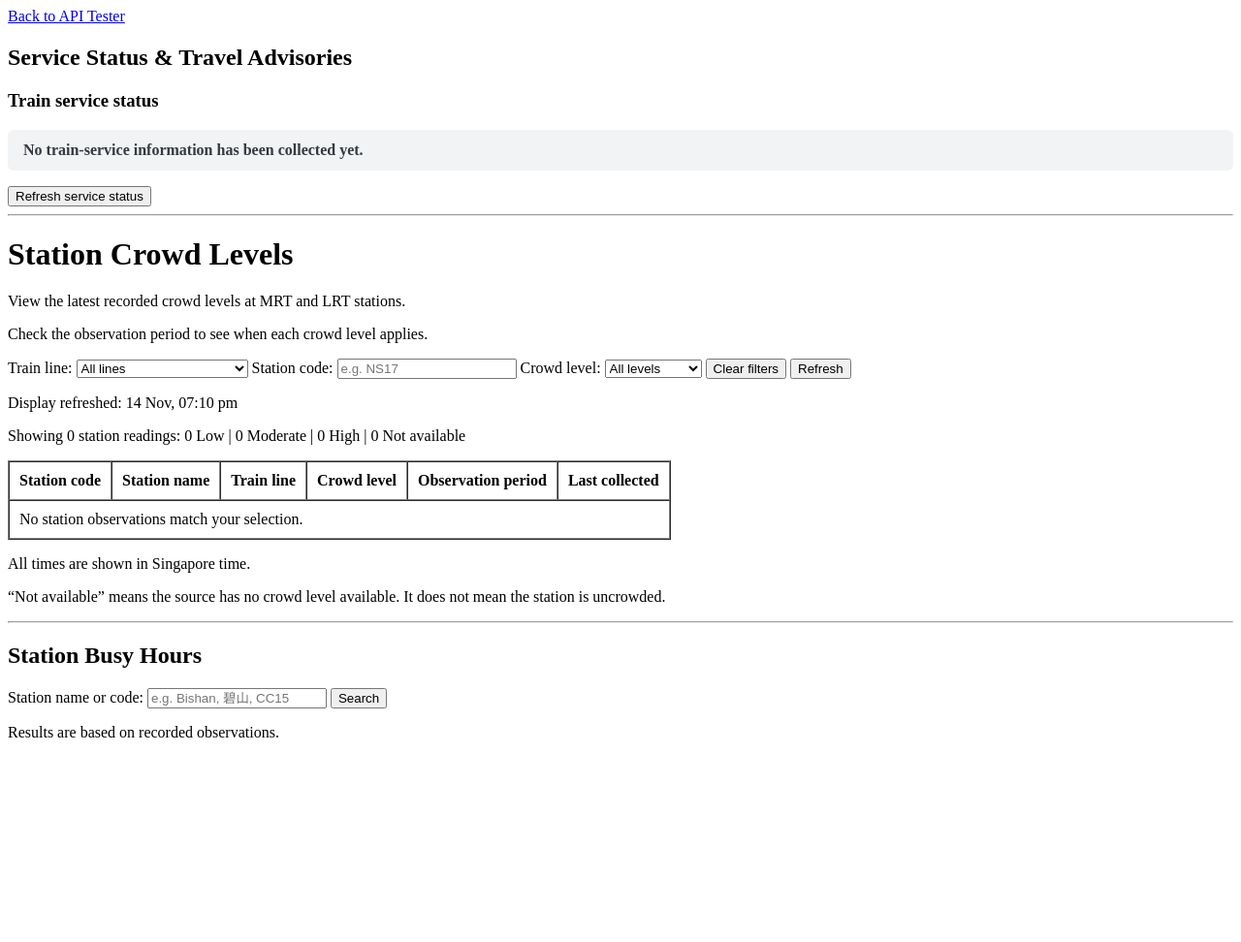
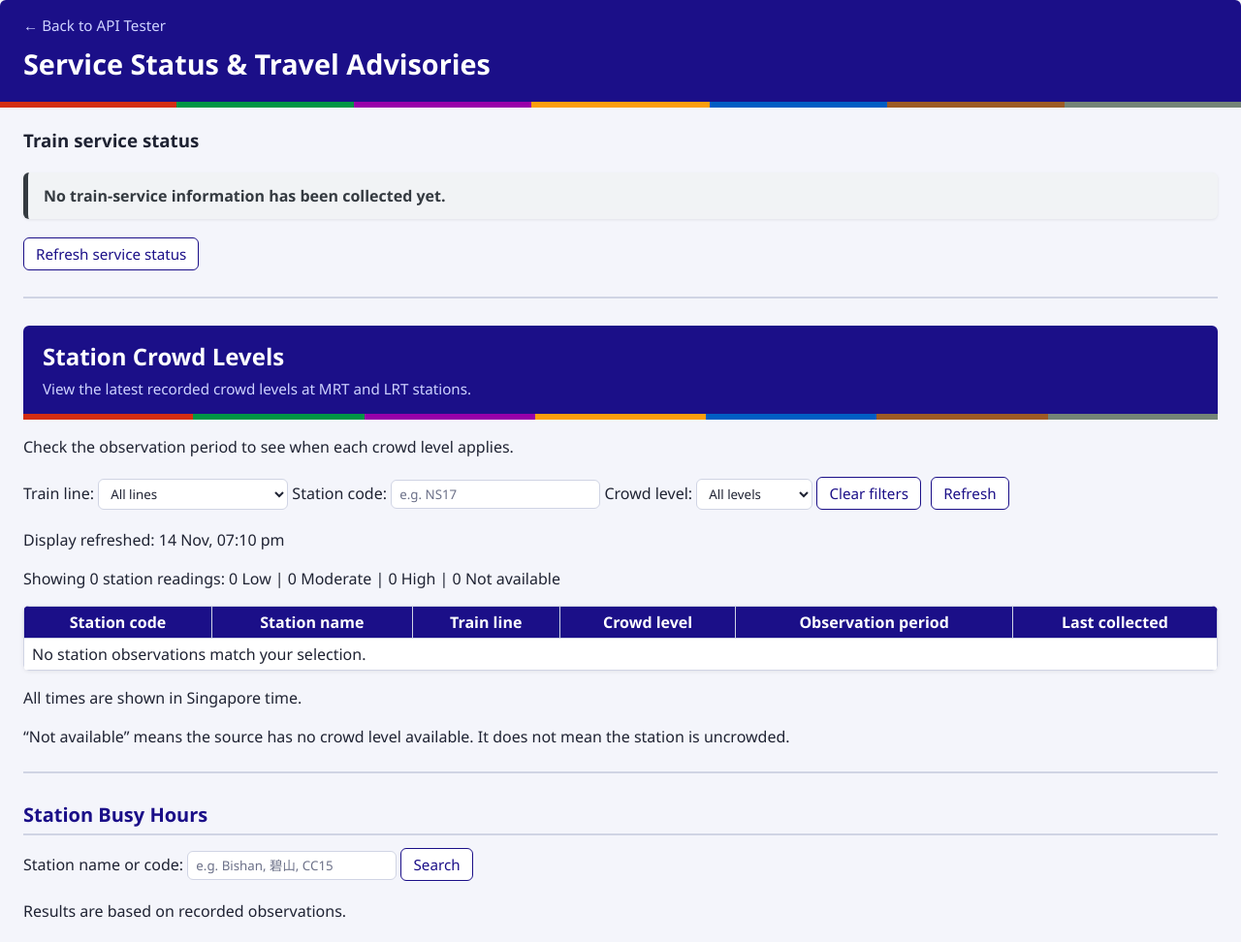
Before and after one commit to yjmockkk/INF2003_TransitIQ, a Flask app: page /crowd-dashboard in a window 1280 px wide. Shown: the whole page at 97% size. Before the commit the page ends 761 px from the top, so only its background shows below. Run offline with Flask 2, Linux system fonts and the light colour scheme; data that the repository does not hold is empty; parts of the project's set-up code (start-up, migrations or seed data) failed here and were passed over.

Commit message:
frontend - finally cooked major changes :D

```diff
--- a/frontend/static/css/crowd_dashboard.css
+++ b/frontend/static/css/crowd_dashboard.css
@@ -1,7 +1,11 @@
+
+/* Status banner */
 .train-status {
   padding: 12px 16px;
-    border-radius: 6px;
+  border-radius: var(--radius);
   font-weight: 600;
+  border-left: 5px solid currentColor;
+  box-shadow: 0 1px 3px rgba(0, 0, 0, 0.08);
 }
 
 .train-status--normal {
@@ -19,32 +23,38 @@
   color: #343a40;
 }
 
-.advisory-card {
-    border: 1px solid #ccc;
-    border-radius: 6px;
-    padding: 12px 16px;
-    margin-bottom: 12px;
-    overflow-wrap: anywhere;
+/* Table wrapper */
+.table-container {
+  overflow-x: auto;
+  background: var(--card);
+  border-radius: var(--radius);
+  box-shadow: 0 1px 4px rgba(0, 0, 0, 0.08);
 }
 
-.advisory-card dt {
-    font-weight: 600;
+.table-container table {
+  width: 100%;
+  margin-top: 0;
 }
 
-.advisory-card dd {
-    margin-bottom: 8px;
-    white-space: pre-wrap;
+
+
+.page-header h1 {
+  margin: 6px 0 0;
+  padding: 0;
+  background: none;
+  border: none;
+  border-image: none;
+  color: #fff;
+  font-size: 1.8rem;
 }
 
-.advisory-text {
-    white-space: pre-wrap;
+.page-header a {
+  color: #cfd3ff;
+  font-size: 0.95rem;
+  text-decoration: none;
 }
 
-.additional-information {
-    white-space: pre-wrap;
-    overflow-wrap: anywhere;
+.page-header a:hover {
+  color: #fff;
+  text-decoration: underline;
 }
-
-.table-container {
-    overflow-x: auto;
-}
--- a/frontend/static/css/test.css
+++ b/frontend/static/css/test.css
@@ -1,251 +1,243 @@
+/* This is a CSS file. */
+
+/* ---------- Theme ---------- */
 :root {
-  --bg: #f1f5f9;
+  --primary: #1b0f88;
+  --primary-hover: #2d20b0;
+  --bg: #f4f5fb;
   --card: #ffffff;
-  --ink: #0f172a;
-  --muted: #64748b;
-  --line: #e2e8f0;
-  --brand: #1565c0;
-  --brand-dark: #0d47a1;
-  --brand-soft: #e3effb;
-  --ok: #15803d;
-  --warn: #b45309;
-  --bad: #b91c1c;
-  --radius: 12px;
+  --border: #d0d4e4;
+  --text: #1f2333;
+  --muted: #6b7088;
+  --radius: 6px;
+  --nsl: #d42e12;
+  --ewl: #009645;
+  --nel: #9900aa;
+  --ccl: #fa9e0d;
+  --dtl: #005ec4;
+  --tel: #9d5b25;
+  --lrt: #748477;
 }
 
-* { box-sizing: border-box; }
-
+/* ---------- Base ---------- */
 body {
-  font-family: "Inter", system-ui, -apple-system, "Segoe UI", Arial, sans-serif;
+  font-family: "Segoe UI", Arial, sans-serif;
+  margin: 20px;
+  padding: 0 4px;
   background: var(--bg);
-  color: var(--ink);
-  margin: 0;
-  padding: 28px 20px 60px;
+  color: var(--text);
   line-height: 1.5;
 }
 
-body > * {
-  max-width: 1040px;
-  margin-left: auto;
-  margin-right: auto;
+h2 {
+  color: var(--primary);
+  font-size: 1.25rem;
+  margin: 28px 0 10px;
+  padding-bottom: 4px;
+  border-bottom: 2px solid var(--border);
 }
 
-/* Title */
-body > h2 {
-  font-size: 1.75rem;
-  letter-spacing: -0.02em;
-  margin-top: 0;
-  margin-bottom: 18px;
-}
-body > h2::before {
-  content: "";
-  display: inline-block;
-  width: 10px;
-  height: 1.1em;
-  margin-right: 10px;
-  border-radius: 3px;
-  background: linear-gradient(180deg, #42a5f5, var(--brand-dark));
-  vertical-align: -0.15em;
+.row {
+  margin: 6px 0;
 }
 
-/* Buttons */
-button {
-  font: inherit;
-  font-size: 0.9rem;
-  margin: 3px 6px 3px 0;
-  padding: 7px 14px;
-  color: var(--ink);
-  background: var(--card);
-  border: 1px solid var(--line);
-  border-radius: 8px;
-  cursor: pointer;
-  transition: background 0.15s, border-color 0.15s, box-shadow 0.15s, transform 0.1s;
-}
-button:hover {
-  border-color: var(--brand);
-  color: var(--brand);
-  background: var(--brand-soft);
-}
-button:active { transform: translateY(1px); }
-button:focus-visible,
-input:focus-visible,
-select:focus-visible {
-  outline: 3px solid rgba(21, 101, 192, 0.3);
-  outline-offset: 1px;
+/* ---------- Banners (NEW) ---------- */
+.page-header,
+.section-header {
+  margin: 28px 0 16px;
+  padding: 14px 20px;
+  background: var(--primary);
+  color: #fff;
+  border-radius: var(--radius) var(--radius) 0 0;
+  border-bottom: 6px solid transparent;
+  border-image: linear-gradient(
+      to right,
+      var(--nsl) 0 14.28%,
+      var(--ewl) 0 28.57%,
+      var(--nel) 0 42.85%,
+      var(--ccl) 0 57.14%,
+      var(--dtl) 0 71.42%,
+      var(--tel) 0 85.71%,
+      var(--lrt) 0
+    ) 1;
 }
 
-/* Tabs */
+.page-header {
+  margin: -20px -24px 20px;
+  padding: 14px 24px 18px;
+}
+
+.page-header h1 {
+  margin: 6px 0 0;
+  color: #fff;
+  font-size: 1.8rem;
+}
+
+.page-header a {
+  color: #cfd3ff;
+  font-size: 0.95rem;
+  text-decoration: none;
+}
+
+.page-header a:hover {
+  color: #fff;
+  text-decoration: underline;
+}
+
+.section-header h2 {
+  margin: 0;
+  padding: 0;
+  border: 0;
+  color: #fff;
+  font-size: 1.5rem;
+}
+
+.section-header p {
+  margin: 4px 0 0;
+  color: #cfd3ff;
+  font-size: 0.95rem;
+}
+
+/* ---------- Buttons ---------- */
+button {
+  margin: 3px 6px 3px 0;
+  padding: 6px 12px;
+  cursor: pointer;
+  font-family: inherit;
+  font-size: 0.95rem;
+  color: var(--primary);
+  background: var(--card);
+  border: 1px solid var(--primary);
+  border-radius: var(--radius);
+  transition: background 0.15s, color 0.15s, box-shadow 0.15s;
+}
+
+button:hover {
+  background: var(--primary);
+  color: #fff;
+  box-shadow: 0 2px 6px rgba(27, 15, 136, 0.25);
+}
+
+button:active {
+  transform: translateY(1px);
+}
+
+/* ---------- Tabs ---------- */
 .tabs {
-  display: inline-flex;
-  gap: 4px;
-  padding: 4px;
-  margin-bottom: 14px;
-  background: #e2e8f0;
-  border-radius: 10px;
+  margin-bottom: 16px;
 }
-.tabs button {
-  margin: 0;
-  padding: 8px 22px;
-  border: 0;
-  background: transparent;
-  font-weight: 600;
+
+.tabs button.active {
+  background: var(--primary);
+  color: white;
+}
+
+/* ---------- Inputs ---------- */
+input {
+  padding: 5px 8px;
+  font-family: inherit;
+  border: 1px solid var(--border);
+  border-radius: var(--radius);
+  background: #fff;
+  color: var(--text);
+}
+
+input::placeholder {
   color: var(--muted);
 }
-.tabs button:hover { background: rgba(255, 255, 255, 0.6); color: var(--ink); }
-.tabs button.active {
-  background: var(--brand);
-  color: #fff;
-  box-shadow: 0 2px 6px rgba(21, 101, 192, 0.35);
+
+input:focus {
+  outline: none;
+  border-color: var(--primary);
+  box-shadow: 0 0 0 3px rgba(27, 15, 136, 0.15);
 }
 
-/* Forms */
-input,
-select {
-  font: inherit;
-  font-size: 0.9rem;
-  padding: 7px 10px;
-  margin: 3px 8px 3px 4px;
-  background: #fff;
-  border: 1px solid #cbd5e1;
-  border-radius: 8px;
-}
-input:focus,
-select:focus { border-color: var(--brand); }
-input::placeholder { color: #94a3b8; }
-
-.row {
-  display: flex;
-  flex-wrap: wrap;
-  align-items: center;
-  gap: 4px 2px;
-  margin: 10px 0;
-  color: var(--muted);
-  font-size: 0.92rem;
-}
-.row input { color: var(--ink); }
-
-/* Panels as cards */
-#train-panel,
-#bus-panel {
-  background: var(--card);
-  border: 1px solid var(--line);
-  border-radius: var(--radius);
-  padding: 8px 22px 18px;
-  margin-top: 14px;
-  box-shadow: 0 1px 3px rgba(15, 23, 42, 0.06);
-}
-#train-panel[hidden],
-#bus-panel[hidden] { display: none; }
-
-h3 {
-  font-size: 1.05rem;
-  margin: 22px 0 6px;
-  padding-left: 10px;
-  border-left: 4px solid var(--brand);
+input:not([placeholder]):not([value]) {
+  display: none;
 }
 
-/* Danger button cue */
-button[onclick*="DELETE"] { color: var(--bad); }
-button[onclick*="DELETE"]:hover {
-  border-color: var(--bad);
-  background: #fef2f2;
-  color: var(--bad);
+select {
+  padding: 5px 8px;
+  font-family: inherit;
+  border: 1px solid var(--border);
+  border-radius: var(--radius);
+  background: #fff;
+  color: var(--text);
 }
 
-/* Bus fieldsets */
-#bus-panel p { color: var(--muted); font-size: 0.9rem; margin: 6px 0; }
+select:focus {
+  outline: none;
+  border-color: var(--primary);
+  box-shadow: 0 0 0 3px rgba(27, 15, 136, 0.15);
+}
 
+/* ---------- Output ---------- */
+pre {
+  background: #1e1e1e;
+  color: #d4d4d4;
+  padding: 12px;
+  max-height: 420px;
+  overflow: auto;
+  border-radius: var(--radius);
+  box-shadow: 0 2px 8px rgba(0, 0, 0, 0.2);
+}
+
+#status {
+  font-weight: bold;
+  margin: 8px 0;
+}
+
+/* ---------- Tables ---------- */
+table {
+  border-collapse: collapse;
+  margin-top: 8px;
+  background: var(--card);
+}
+
+td,
+th {
+  border: 1px solid var(--border);
+  padding: 4px 8px;
+}
+
+th {
+  background: var(--primary);
+  color: #fff;
+}
+
+tr:nth-child(even) td {
+  background: #f0f2fa;
+}
+
+/* ---------- Bus panel ---------- */
 #bus-panel fieldset {
   margin: 18px 0;
-  padding: 16px 18px 10px;
-  border: 1px solid var(--line);
+  padding: 14px;
+  border: 1px solid var(--border);
   border-radius: var(--radius);
-  background: #f8fafc;
+  background: var(--card);
 }
+
 #bus-panel legend {
-  padding: 2px 12px;
-  font-weight: 700;
-  color: var(--brand-dark);
-  background: var(--brand-soft);
-  border-radius: 999px;
+  font-weight: bold;
+  color: var(--primary);
+  padding: 0 6px;
 }
+
 #bus-panel .crud-fields {
   display: grid;
   grid-template-columns: repeat(auto-fit, minmax(210px, 1fr));
   gap: 12px;
 }
+
 #bus-panel .crud-fields label {
   display: grid;
   gap: 5px;
-  font-size: 0.82rem;
-  font-weight: 600;
-  color: var(--muted);
-}
-#bus-panel .crud-fields input { margin: 0; font-weight: 400; width: 100%; }
-
-/* Status line */
-#status {
-  margin: 18px auto 8px;
-  padding: 9px 14px;
-  font-weight: 600;
-  font-size: 0.9rem;
-  color: var(--muted);
-  background: var(--card);
-  border: 1px solid var(--line);
-  border-left: 4px solid #94a3b8;
-  border-radius: 8px;
-}
-#status:empty { display: none; }
-#status[data-state="ok"]   { border-left-color: var(--ok);   color: var(--ok); }
-#status[data-state="warn"] { border-left-color: var(--warn); color: var(--warn); }
-#status[data-state="bad"]  { border-left-color: var(--bad);  color: var(--bad); }
-
-/* Results table */
-#table { overflow-x: auto; }
-table {
-  width: 100%;
-  border-collapse: separate;
-  border-spacing: 0;
-  margin-top: 8px;
-  background: var(--card);
-  border: 1px solid var(--line);
-  border-radius: 10px;
-  overflow: hidden;
-  font-size: 0.88rem;
-}
-th {
-  position: sticky;
-  top: 0;
-  text-align: left;
-  background: var(--brand-soft);
-  color: var(--brand-dark);
-}
-td, th {
-  border: 0;
-  border-bottom: 1px solid var(--line);
-  padding: 8px 12px;
-}
-tr:nth-child(even) td { background: #f8fafc; }
-tr:hover td { background: var(--brand-soft); }
-tr:last-child td { border-bottom: 0; }
-
-/* Raw JSON output */
-pre {
-  margin-top: 12px;
-  padding: 16px;
-  min-height: 90px;
-  max-height: 420px;
-  overflow: auto;
-  background: #0f172a;
-  color: #cbd5e1;
-  border-radius: var(--radius);
-  font-family: "JetBrains Mono", Consolas, "Courier New", monospace;
-  font-size: 0.82rem;
-  box-shadow: inset 0 0 0 1px #1e293b;
 }
 
-@media (max-width: 640px) {
-  body { padding: 16px 12px 40px; }
-  #train-panel, #bus-panel { padding: 6px 14px 14px; }
-  input { max-width: 100%; }
+/* ---------- Misc ---------- */
+hr {
+  border: none;
+  border-top: 2px solid var(--border);
+  margin: 24px 0;
 }
--- a/frontend/templates/crowd_dashboard.html
+++ b/frontend/templates/crowd_dashboard.html
@@ -4,19 +4,17 @@
     <meta charset="UTF-8">
     <meta name="viewport" content="width=device-width, initial-scale=1">
     <title>Station Crowd Levels</title>
-    <link
-    rel="stylesheet"
-    href="{{ url_for('static', filename='css/crowd_dashboard.css') }}"
-    >
+    <link rel="stylesheet" href="{{ url_for('static', filename='css/test.css') }}">
+    <link rel="stylesheet" href="{{ url_for('static', filename='css/crowd_dashboard.css') }}">
 </head>
 
 <body>
-    <a href="/">Back to API Tester</a>
+  <header class="page-header">
+    <a href="/">← Back to API Tester</a>
+    <h1>Service Status &amp; Travel Advisories</h1>
+  </header>
 
     <section aria-labelledby="train-alert-title">
-        <h2 id="train-alert-title">
-            Service Status &amp; Travel Advisories
-        </h2>
 
         <h3>Train service status</h3>
 
@@ -41,9 +39,10 @@
 
     <hr>
 
-    <h1>Station Crowd Levels</h1>
-
+    <div class="section-header">
+    <h2>Station Crowd Levels</h2>
     <p>View the latest recorded crowd levels at MRT and LRT stations.</p>
+</div>
     <p>Check the observation period to see when each crowd level applies.</p>
 
     <p>
```
Also changed, not shown: frontend/templates/api_tester.html (+5 -67 lines). Lines whose indentation alone changed are shown as unchanged.
